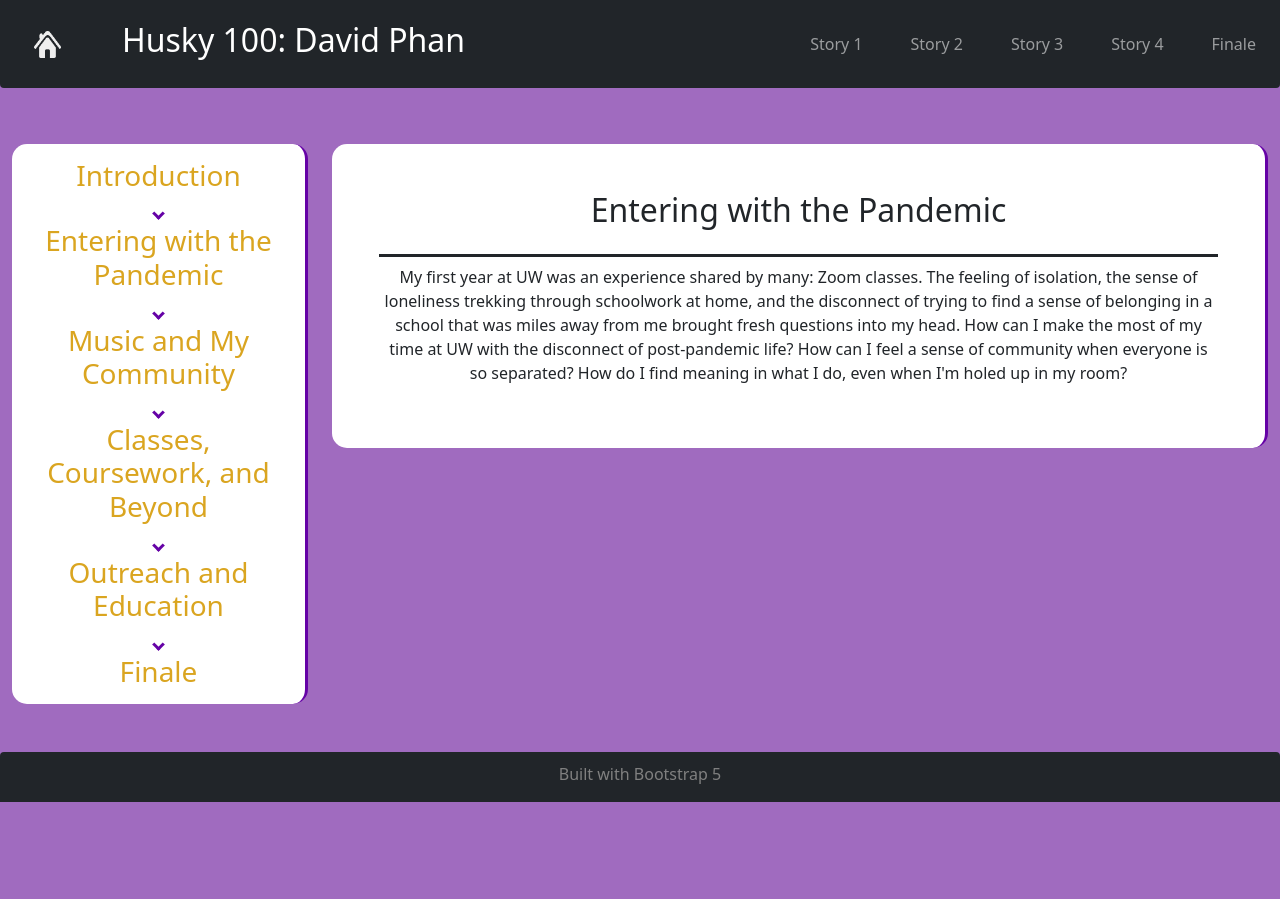
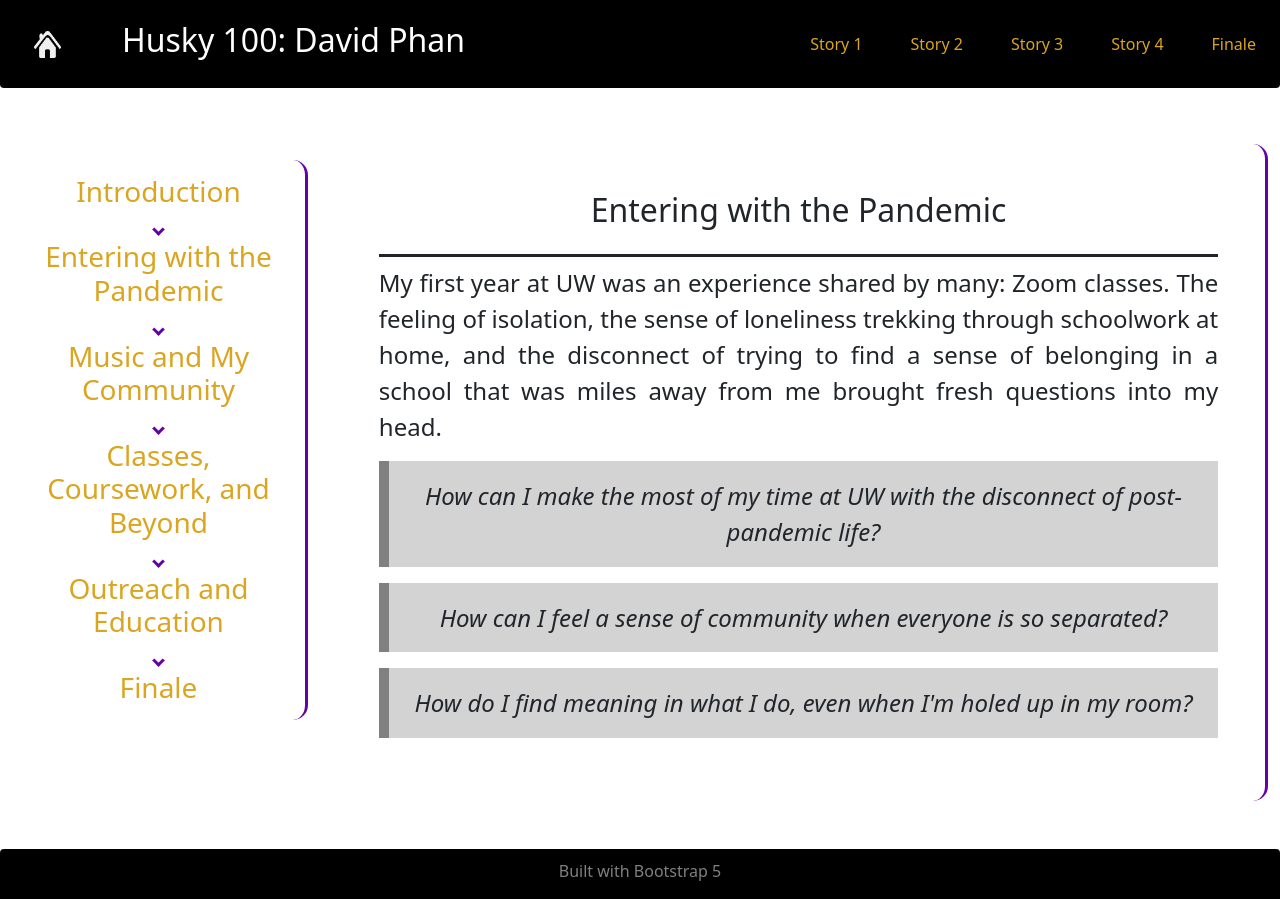
Before and after one commit to GPA0VERKD/Husky100, a plain HTML site: page story1.html in a window 1280 px wide. Before the commit the page ends 802 px from the top, so only its background shows below. Drawn offline with nearby package versions, Linux system fonts and the light colour scheme; a script that the page names is missing.

Commit message:
finished!

```diff
--- a/story1.html
+++ b/story1.html
@@ -23,7 +23,7 @@
   </head>
 
   <body>
-    <nav class="navbar navbar-expand-sm navbar-dark bg-dark fixed-top rounded-bottom">
+    <nav class="navbar navbar-expand-sm fixed-top rounded-bottom">
       <a class="navbar-brand ps-3" href="index.html">
         <img src="imgs/home.png" alt="home-icon" id="home">
       </a>
@@ -80,17 +80,26 @@
                 The feeling of isolation, the sense of loneliness trekking through
                 schoolwork at home, and the disconnect of trying to find a sense of
                 belonging in a school that was miles away from me brought fresh questions
-                into my head. How can I make the most of my time at UW with the disconnect
-                of post-pandemic life? How can I feel a sense of community when everyone
-                is so separated? How do I find meaning in what I do, even when I'm holed
+                into my head.
+            </p>
+            <blockquote>
+                How can I make the most of my time at UW with the disconnect
+                of post-pandemic life?
+            </blockquote>
+            <blockquote>
+                How can I feel a sense of community when everyone
+                is so separated?
+            </blockquote>
+            <blockquote>
+                How do I find meaning in what I do, even when I'm holed
                 up in my room?
-            </p>
+            </blockquote>
           </section>
         </div>
       </div>
     </main>
 
-    <footer class="container-fluid bg-dark text-white rounded-top">
+    <footer class="container-fluid text-white rounded-top">
       <p>Built with Bootstrap 5</p>
     </footer>
   </body>
--- a/style.css
+++ b/style.css
@@ -1,5 +1,5 @@
-body {
-    background-color: rgb(160, 107, 191);
+nav, footer {
+    background-color: black;
 }
 
 #title {
@@ -8,18 +8,26 @@ body {
 }
 
 .cont {
-    background-color: white;
     border-radius: 15px;
     padding: 5%;
     border-right-style: solid;
     border-color: rgb(101, 2, 166);
 }
 
+.cont > p {
+    font-size: x-large;
+    text-align: justify;
+}
+
 blockquote {
     background-color: lightgrey;
     padding: 2%;
     font-style: italic;
-    font-size: large;
+    font-size: x-large;
+    border-left-style: solid;
+    border-width: 10px;
+    border-color: gray;
+    text-align: center;
 }
 
 .arrow {
```
Also changed, not shown: finale.html (+20 -9 lines), index.html (+5 -6 lines), story2.html (+9 -6 lines), story3.html (+2 -2 lines), story4.html (+16 -3 lines).
